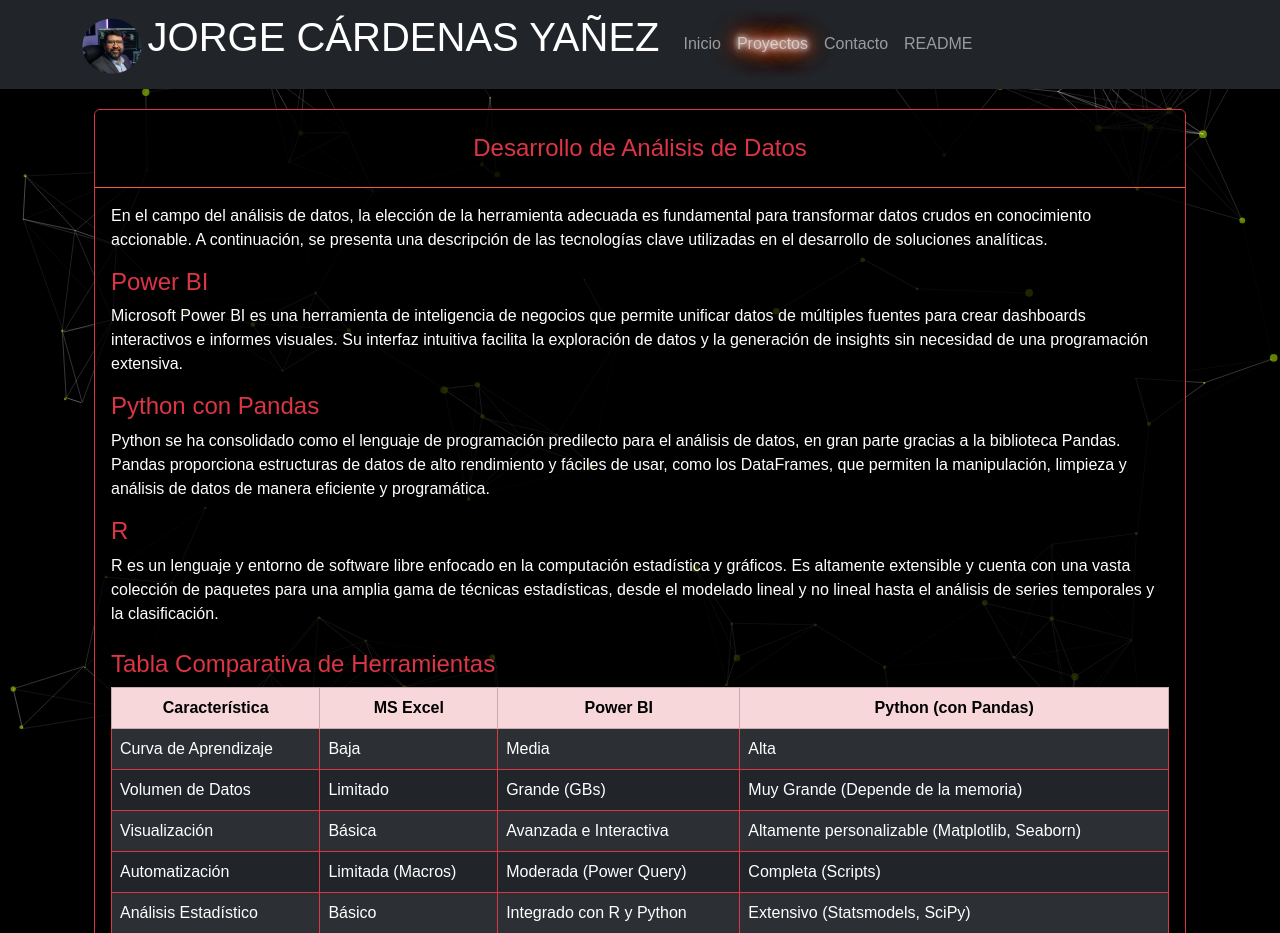
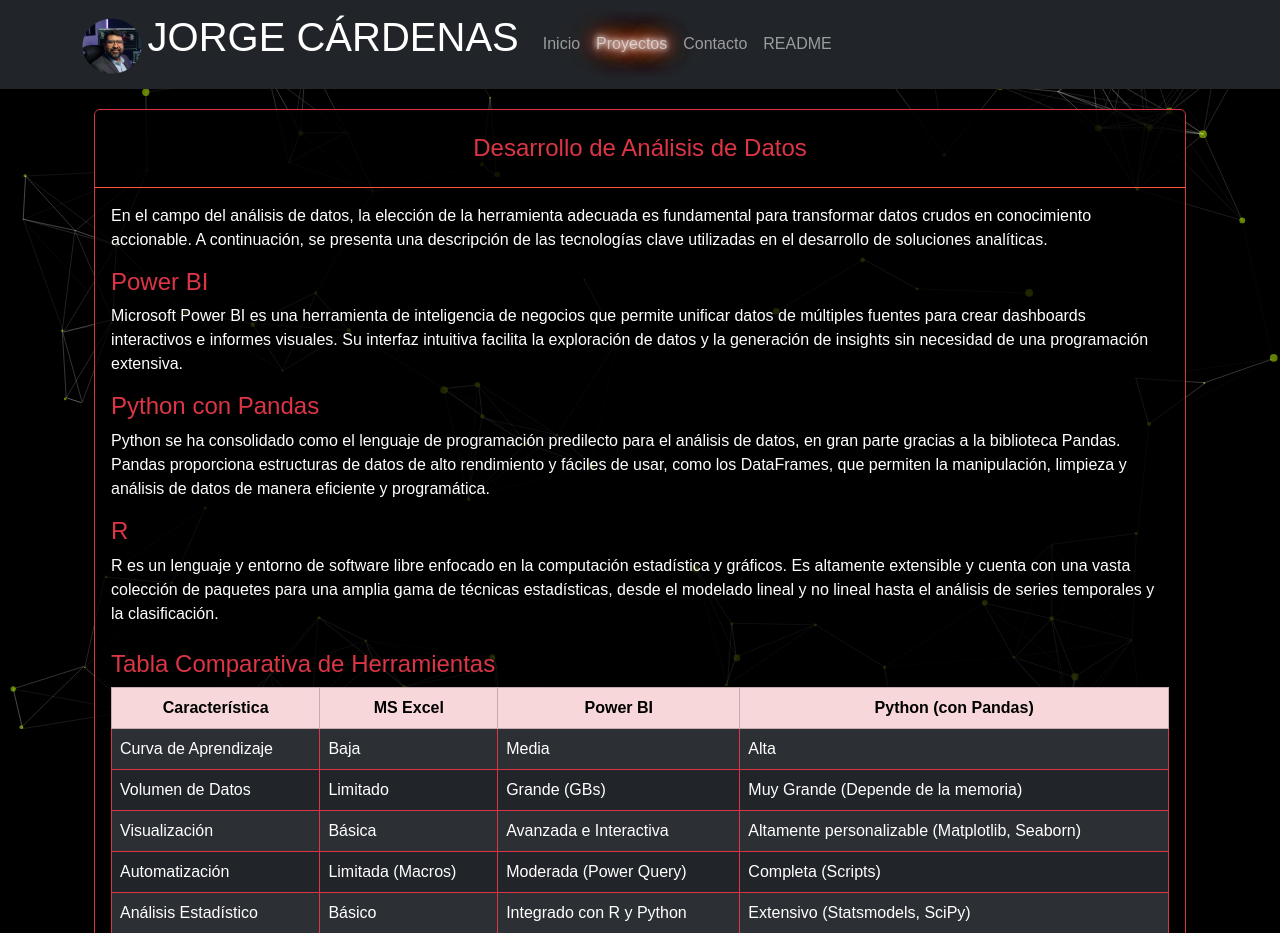
Before and after one commit to JorgeCardenasY/PORTAFOLIO, a Django app: page /analytics/ in a window 1280 px wide. Shown: the top 933 px of the page. Run offline with Django 4.2, Linux system fonts and the light colour scheme.

Commit message:
portafolio.

```diff
--- a/templates/navbar.html
+++ b/templates/navbar.html
@@ -4,7 +4,7 @@
     <div class="container">
         <a class="navbar-brand" href="{% url 'index' %}">
             <img src="{% static 'img/logo.png' %}" alt="Logo" style="width:60px;" class="rounded-pill">
-            <span class="h1">JORGE CÁRDENAS YAÑEZ</span>
+            <span class="h1">JORGE CÁRDENAS</span>
         </a>
         <button class="navbar-toggler" type="button" data-bs-toggle="collapse" data-bs-target="#mynavbar">
             <span class="navbar-toggler-icon"></span>
```
